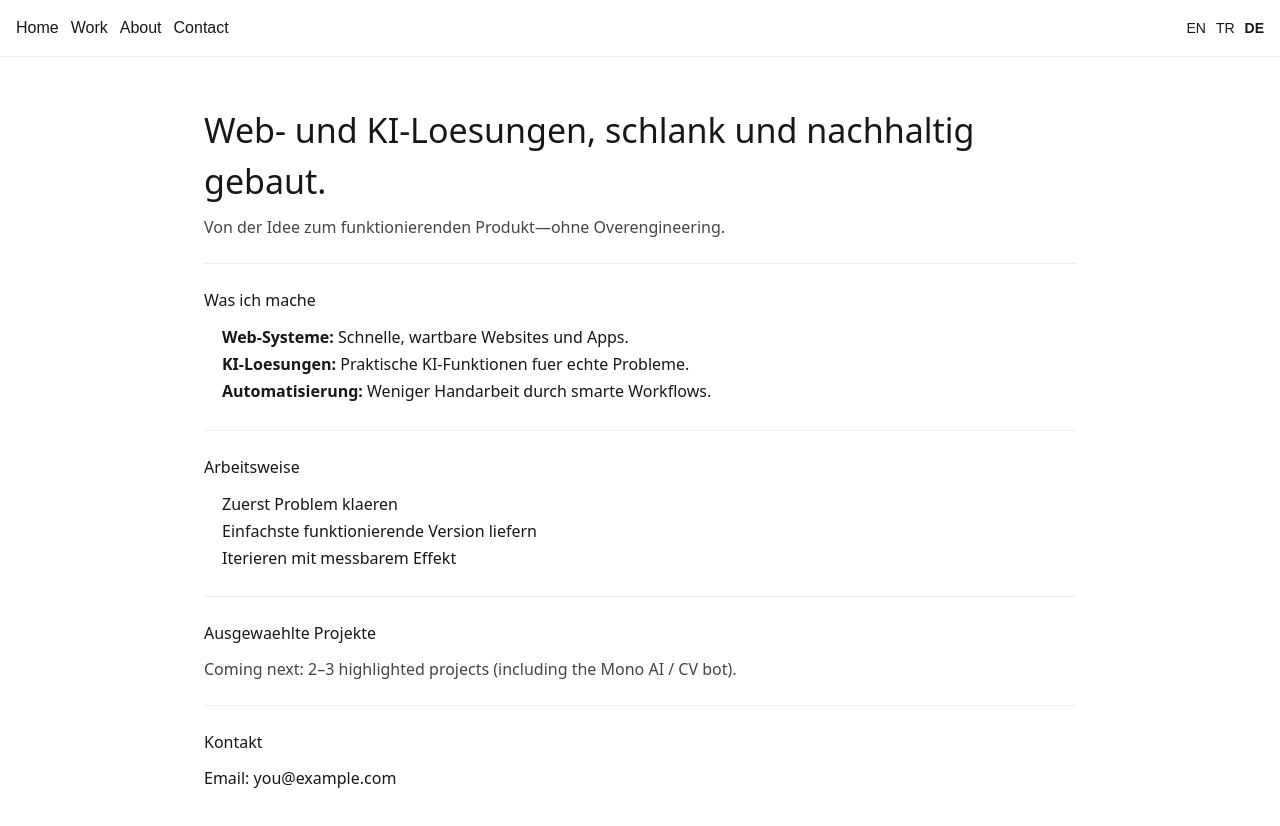
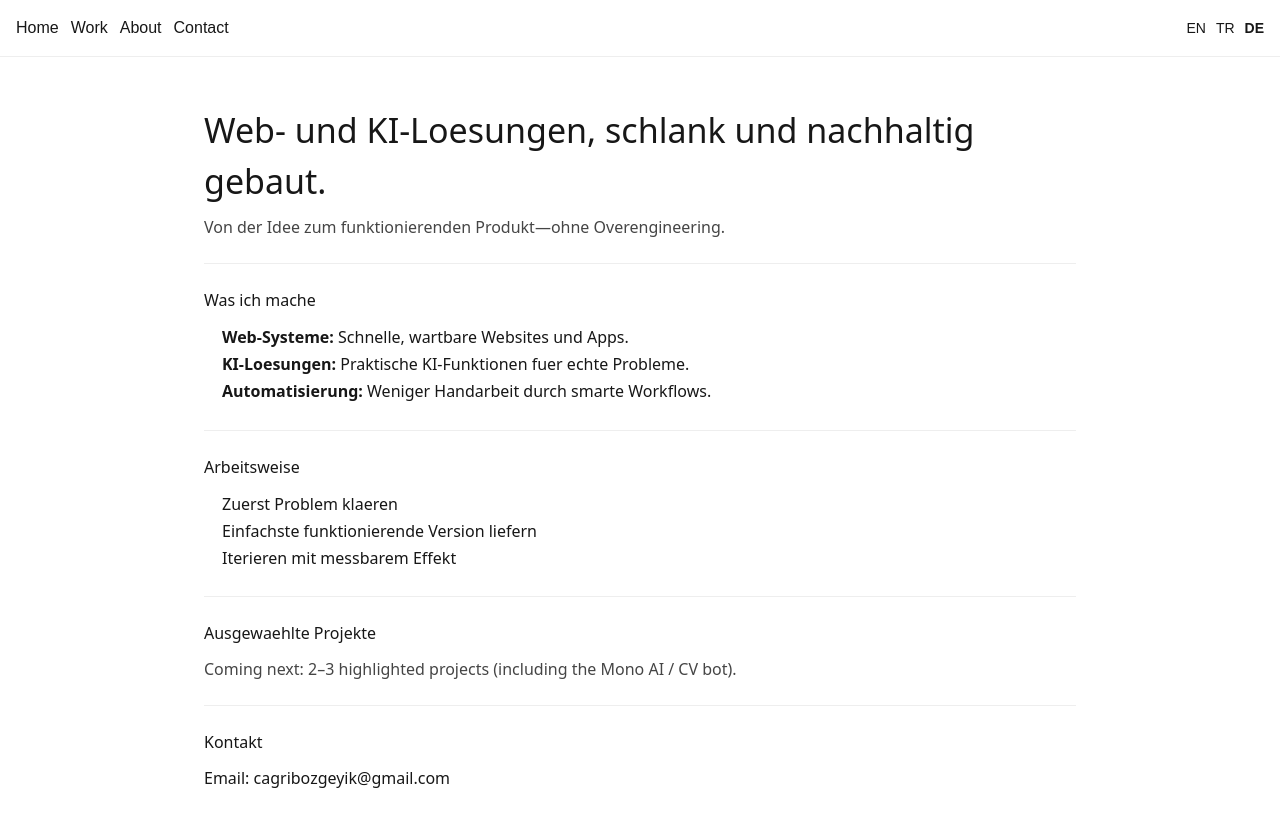
Before and after one commit to GemoCrypto/cagribozgeyik, a Next.js app: page /de in a window 1280 px wide. Shown: the top 826 px of the page. Built offline with nearby package versions, Linux system fonts and the light colour scheme.

Commit message:
Update contact email

```diff
--- a/app/[lang]/page.tsx
+++ b/app/[lang]/page.tsx
@@ -102,7 +102,7 @@ export default function Home({ params }: { params: Params }) {
       <section style={{ padding: "24px 0", borderTop: "1px solid #eee" }}>
         <h2 style={{ margin: "0 0 12px" }}>{c.cta}</h2>
         <p style={{ margin: 0 }}>
-          Email: <a href="mailto:you@example.com">you@example.com</a>
+          Email: <a href="mailto:cagribozgeyik@gmail.com">cagribozgeyik@gmail.com</a>
         </p>
       </section>
     </main>
```
